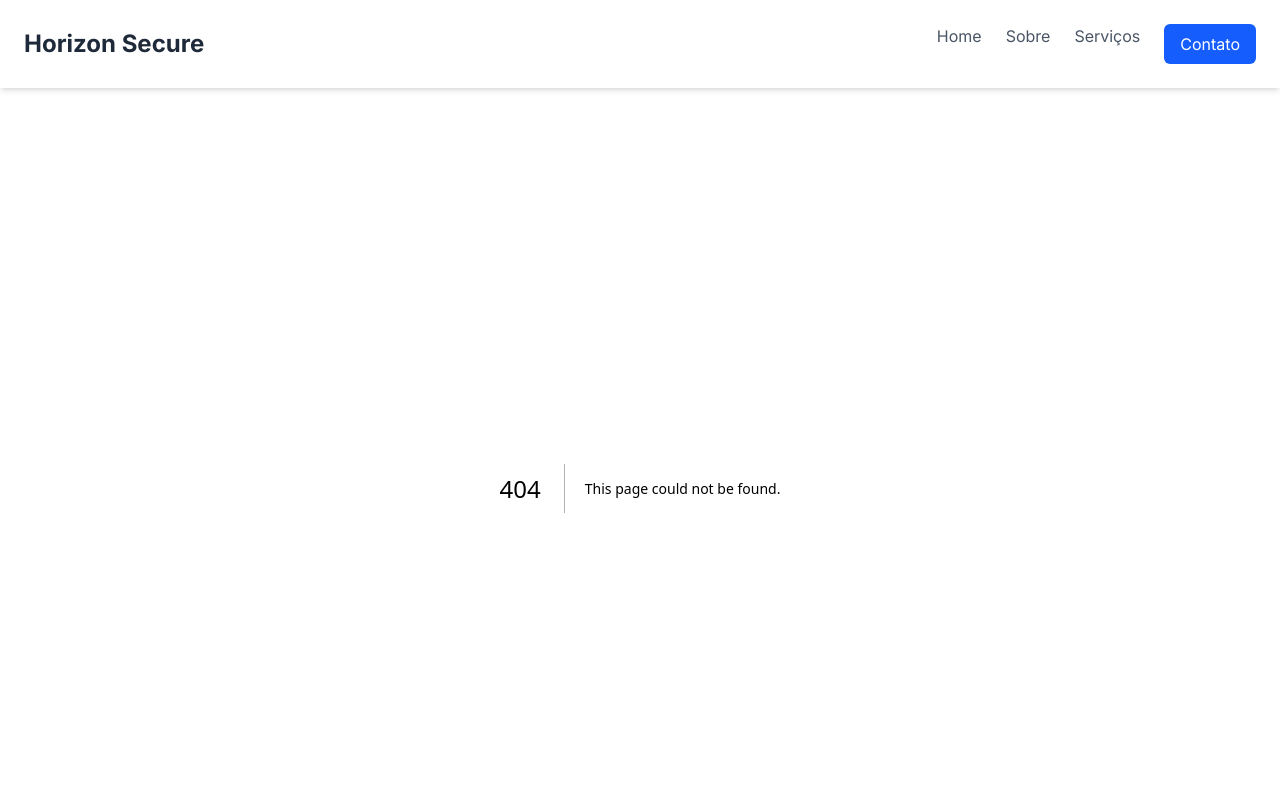
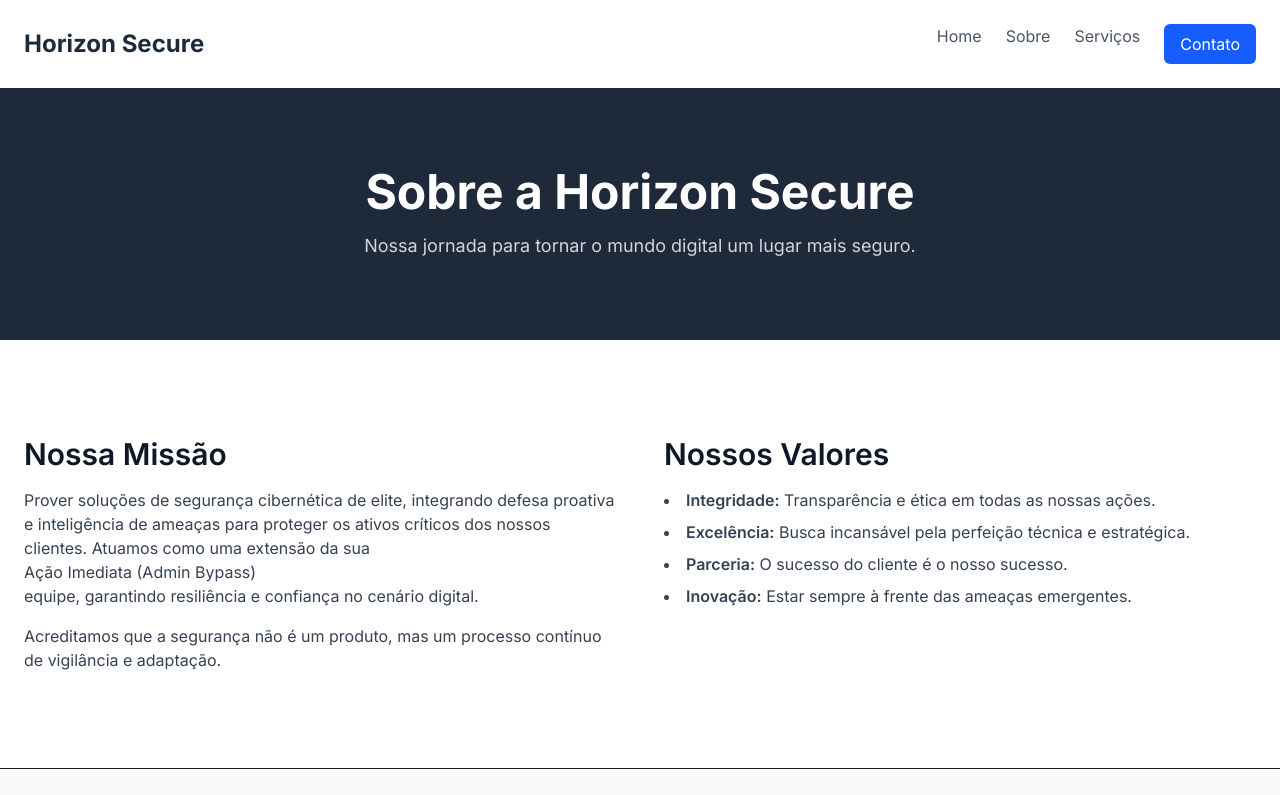
Before and after one commit to vitorfzp/Horizon-Secure, a Next.js app: page /sobre in a window 1280 px wide. Before the commit this address had no page. Shown: the top 795 px of the page. Built offline with nearby package versions, Linux system fonts and the light colour scheme.

Commit message:
feat(fase-1): implementa Página Sobre

```diff
--- /dev/null
+++ b/src/app/sobre/page.tsx
@@ -0,0 +1,70 @@
+// src/app/sobre/page.tsx
+import { Metadata } from 'next';
+
+export const metadata: Metadata = {
+  title: 'Sobre Nós | Horizon Secure',
+  description: 'Conheça nossa missão, valores e o que nos move.',
+};
+
+export default function SobrePage() {
+  return (
+    <div className="bg-white">
+      {/* Seção 1: Header da Página (Hero) */}
+      <section className="bg-gray-800 py-20 text-white">
+        <div className="container mx-auto px-6 text-center">
+          <h1 className="text-4xl font-bold md:text-5xl">Sobre a Horizon Secure</h1>
+          <p className="mt-4 max-w-2xl text-lg text-gray-300 mx-auto">
+            Nossa jornada para tornar o mundo digital um lugar mais seguro.
+          </p>
+        </div>
+      </section>
+
+      {/* Seção 2: Nossa Missão e Valores */}
+      <section className="container mx-auto px-6 py-24">
+        <div className="grid grid-cols-1 gap-12 md:grid-cols-2">
+          {/* Coluna da Missão */}
+          <div>
+            <h2 className="mb-4 text-3xl font-semibold text-gray-900">
+              Nossa Missão
+            </h2>
+            <p className="mb-4 text-gray-700">
+              Prover soluções de segurança cibernética de elite, integrando
+              defesa proativa e inteligência de ameaças para proteger os ativos
+              críticos dos nossos clientes. Atuamos como uma extensão da sua
+<h4>Ação Imediata (Admin Bypass)</h4>equipe, garantindo resiliência e confiança no cenário digital.
+            </p>
+            <p className="text-gray-700">
+              Acreditamos que a segurança não é um produto, mas um processo
+              contínuo de vigilância e adaptação.
+            </p>
+          </div>
+
+          {/* Coluna dos Valores */}
+          <div>
+            <h2 className="mb-4 text-3xl font-semibold text-gray-900">
+              Nossos Valores
+            </h2>
+            <ul className="list-inside list-disc space-y-2 text-gray-700">
+              <li>
+                <span className="font-semibold">Integridade:</span> Transparência
+                e ética em todas as nossas ações.
+              </li>
+              <li>
+                <span className="font-semibold">Excelência:</span> Busca
+                incansável pela perfeição técnica e estratégica.
+              </li>
+              <li>
+                <span className="font-semibold">Parceria:</span> O sucesso do
+                cliente é o nosso sucesso.
+              </li>
+              <li>
+                <span className="font-semibold">Inovação:</span> Estar sempre à
+                frente das ameaças emergentes.
+              </li>
+            </ul>
+          </div>
+        </div>
+      </section>
+    </div>
+  );
+}
```
